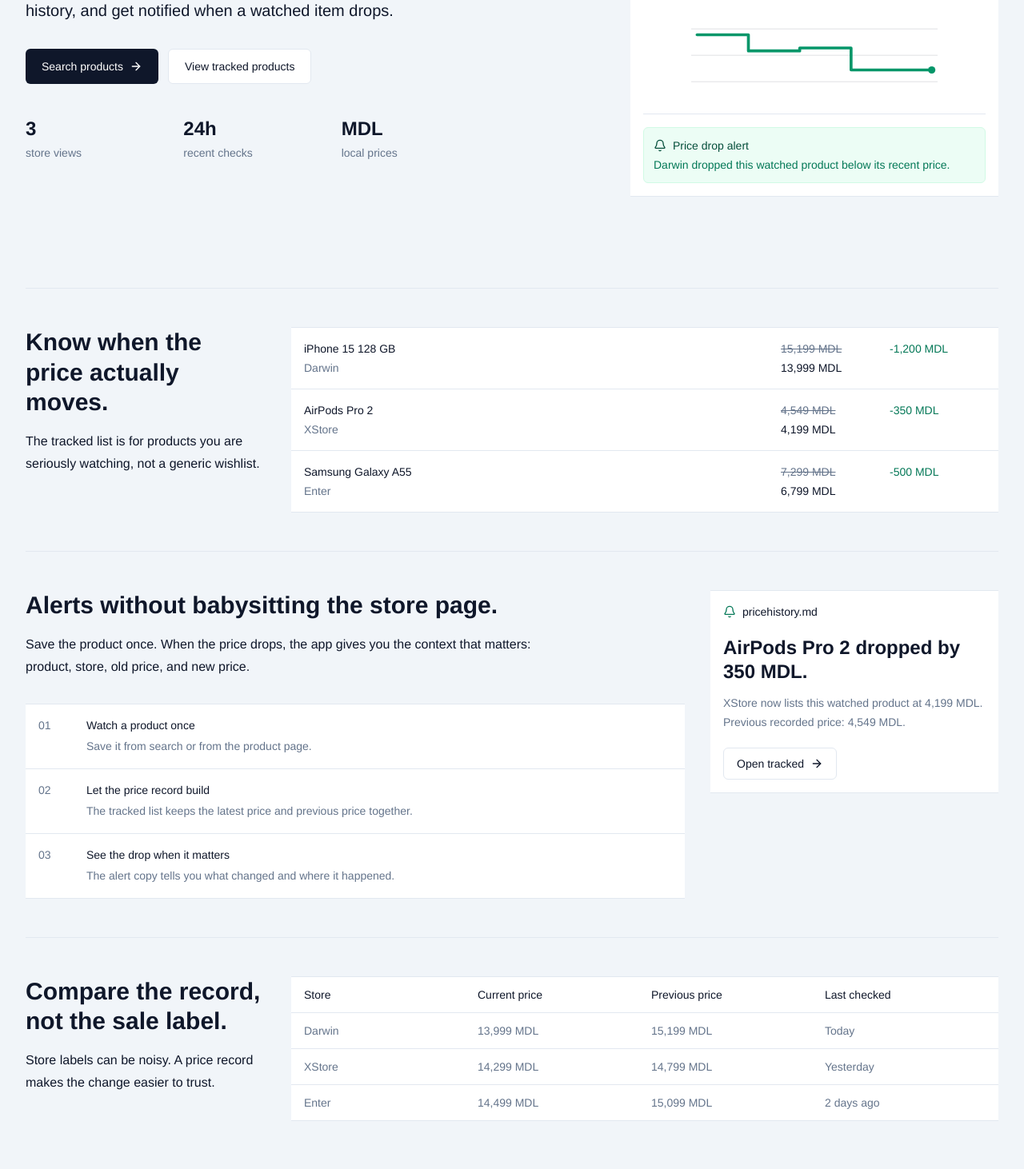
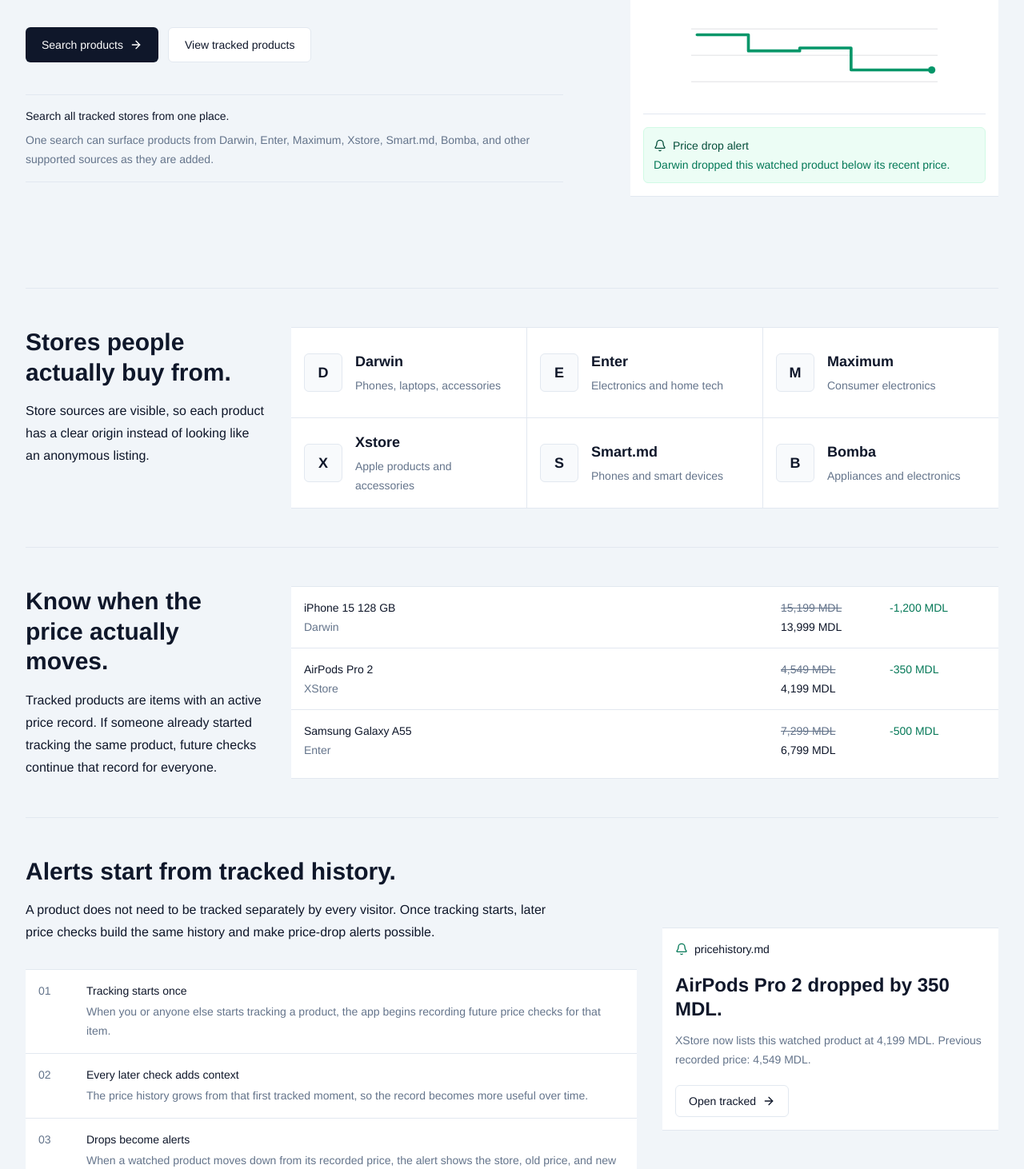
Before and after one commit to mcittkmims/moldova-price-history, a React (Vite) app: page /home in a window 1280 px wide. Shown: the part 368-1830 px from the top of the page at 80% size. Built offline with nearby package versions, Linux system fonts and the light colour scheme.

Commit message:
revise home store messaging

```diff
--- a/src/pages/HomePage.tsx
+++ b/src/pages/HomePage.tsx
@@ -30,26 +30,28 @@
   },
 ];
 
+const trackedStores = [
+  { name: "Darwin", mark: "D", detail: "Phones, laptops, accessories" },
+  { name: "Enter", mark: "E", detail: "Electronics and home tech" },
+  { name: "Maximum", mark: "M", detail: "Consumer electronics" },
+  { name: "Xstore", mark: "X", detail: "Apple products and accessories" },
+  { name: "Smart.md", mark: "S", detail: "Phones and smart devices" },
+  { name: "Bomba", mark: "B", detail: "Appliances and electronics" },
+];
+
 const alertRows = [
   {
-    title: "Watch a product once",
-    text: "Save it from search or from the product page.",
+    title: "Tracking starts once",
+    text: "When you or anyone else starts tracking a product, the app begins recording future price checks for that item.",
   },
   {
-    title: "Let the price record build",
-    text: "The tracked list keeps the latest price and previous price together.",
+    title: "Every later check adds context",
+    text: "The price history grows from that first tracked moment, so the record becomes more useful over time.",
   },
   {
-    title: "See the drop when it matters",
-    text: "The alert copy tells you what changed and where it happened.",
+    title: "Drops become alerts",
+    text: "When a watched product moves down from its recorded price, the alert shows the store, old price, and new price.",
   },
-];
-
-const comparisonRows = [
-  ["Store", "Current price", "Previous price", "Last checked"],
-  ["Darwin", "13,999 MDL", "15,199 MDL", "Today"],
-  ["XStore", "14,299 MDL", "14,799 MDL", "Yesterday"],
-  ["Enter", "14,499 MDL", "15,099 MDL", "2 days ago"],
 ];
 
 export function HomePage() {
@@ -81,25 +83,15 @@
             </Link>
           </div>
 
-          <div className="mt-10 grid max-w-xl gap-4 sm:grid-cols-3">
-            <div>
-              <div className="text-2xl font-semibold">3</div>
-              <div className="mt-1 text-sm text-ink-500 dark:text-neutral-400">
-                store views
-              </div>
+          <div className="mt-10 max-w-2xl border-y border-ink-200 py-4 dark:border-neutral-800">
+            <div className="text-sm font-medium">
+              Search all tracked stores from one place.
             </div>
-            <div>
-              <div className="text-2xl font-semibold">24h</div>
-              <div className="mt-1 text-sm text-ink-500 dark:text-neutral-400">
-                recent checks
-              </div>
-            </div>
-            <div>
-              <div className="text-2xl font-semibold">MDL</div>
-              <div className="mt-1 text-sm text-ink-500 dark:text-neutral-400">
-                local prices
-              </div>
-            </div>
+            <p className="mt-2 text-sm leading-6 text-ink-500 dark:text-neutral-400">
+              One search can surface products from Darwin, Enter, Maximum,
+              Xstore, Smart.md, Bomba, and other supported sources as they are
+              added.
+            </p>
           </div>
         </div>
 
@@ -168,11 +160,45 @@
       <section className="grid gap-8 border-b border-ink-200 py-12 lg:grid-cols-[300px_1fr] dark:border-neutral-800">
         <div>
           <h2 className="text-3xl font-semibold leading-tight">
+            Stores people actually buy from.
+          </h2>
+          <p className="mt-4 text-base leading-7 text-ink-600 dark:text-neutral-300">
+            Store sources are visible, so each product has a clear origin
+            instead of looking like an anonymous listing.
+          </p>
+        </div>
+
+        <div className="grid gap-px overflow-hidden border-y border-ink-200 bg-ink-200 sm:grid-cols-2 xl:grid-cols-3 dark:border-neutral-800 dark:bg-neutral-800">
+          {trackedStores.map((store) => (
+            <div
+              key={store.name}
+              className="flex min-h-28 items-center gap-4 bg-white p-4 dark:bg-[#171717]"
+            >
+              <div className="flex h-12 w-12 shrink-0 items-center justify-center rounded-md border border-ink-200 bg-ink-50 text-lg font-semibold text-ink-900 dark:border-neutral-800 dark:bg-neutral-900 dark:text-neutral-100">
+                {store.mark}
+              </div>
+              <div className="min-w-0">
+                <div className="truncate text-lg font-semibold">
+                  {store.name}
+                </div>
+                <div className="mt-1 text-sm leading-6 text-ink-500 dark:text-neutral-400">
+                  {store.detail}
+                </div>
+              </div>
+            </div>
+          ))}
+        </div>
+      </section>
+
+      <section className="grid gap-8 border-b border-ink-200 py-12 lg:grid-cols-[300px_1fr] dark:border-neutral-800">
+        <div>
+          <h2 className="text-3xl font-semibold leading-tight">
             Know when the price actually moves.
           </h2>
           <p className="mt-4 text-base leading-7 text-ink-600 dark:text-neutral-300">
-            The tracked list is for products you are seriously watching, not a
-            generic wishlist.
+            Tracked products are items with an active price record. If someone
+            already started tracking the same product, future checks continue
+            that record for everyone.
           </p>
         </div>
 
@@ -202,14 +228,15 @@
         </div>
       </section>
 
-      <section className="grid gap-8 border-b border-ink-200 py-12 lg:grid-cols-[minmax(0,1fr)_360px] dark:border-neutral-800">
+      <section className="grid gap-8 py-12 lg:grid-cols-[minmax(0,1fr)_420px] lg:items-center">
         <div>
           <h2 className="text-3xl font-semibold leading-tight">
-            Alerts without babysitting the store page.
+            Alerts start from tracked history.
           </h2>
           <p className="mt-4 max-w-2xl text-base leading-7 text-ink-600 dark:text-neutral-300">
-            Save the product once. When the price drops, the app gives you the
-            context that matters: product, store, old price, and new price.
+            A product does not need to be tracked separately by every visitor.
+            Once tracking starts, later price checks build the same history and
+            make price-drop alerts possible.
           </p>
 
           <div className="mt-8 divide-y divide-ink-200 border-y border-ink-200 bg-white dark:divide-neutral-800 dark:border-neutral-800 dark:bg-[#171717]">
@@ -232,7 +259,7 @@
           </div>
         </div>
 
-        <div className="self-start border-y border-ink-200 bg-white p-4 dark:border-neutral-800 dark:bg-[#171717]">
+        <div className="border-y border-ink-200 bg-white p-4 dark:border-neutral-800 dark:bg-[#171717]">
           <div className="flex items-center gap-2 text-sm font-medium">
             <Bell className="h-4 w-4 text-moss-700 dark:text-moss-500" />
             pricehistory.md
@@ -253,38 +280,6 @@
           </Link>
         </div>
       </section>
-
-      <section className="grid gap-8 py-12 lg:grid-cols-[300px_1fr]">
-        <div>
-          <h2 className="text-3xl font-semibold leading-tight">
-            Compare the record, not the sale label.
-          </h2>
-          <p className="mt-4 text-base leading-7 text-ink-600 dark:text-neutral-300">
-            Store labels can be noisy. A price record makes the change easier
-            to trust.
-          </p>
-        </div>
-
-        <div className="overflow-hidden border-y border-ink-200 bg-white dark:border-neutral-800 dark:bg-[#171717]">
-          <div className="min-w-[620px] divide-y divide-ink-200 dark:divide-neutral-800">
-            {comparisonRows.map((row, index) => (
-              <div
-                key={row.join("-")}
-                className={[
-                  "grid grid-cols-4 gap-4 px-4 py-3 text-sm",
-                  index === 0
-                    ? "font-medium text-ink-900 dark:text-neutral-100"
-                    : "text-ink-500 dark:text-neutral-400",
-                ].join(" ")}
-              >
-                {row.map((cell) => (
-                  <div key={cell}>{cell}</div>
-                ))}
-              </div>
-            ))}
-          </div>
-        </div>
-      </section>
     </div>
   );
 }
```
